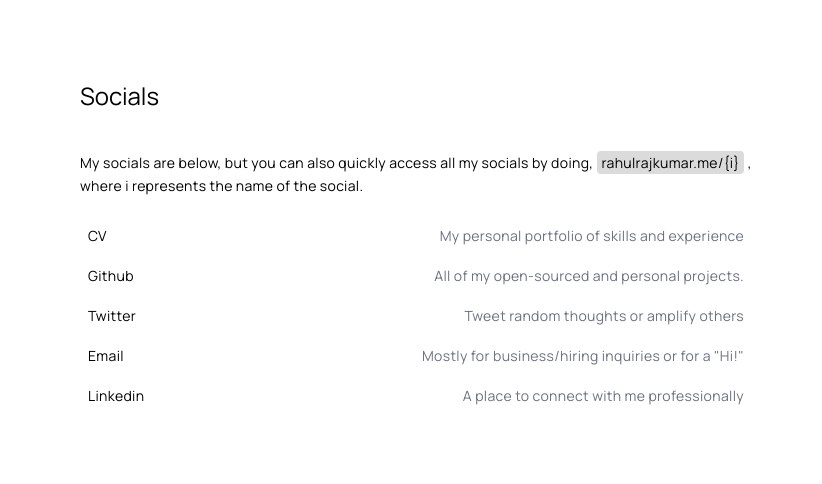
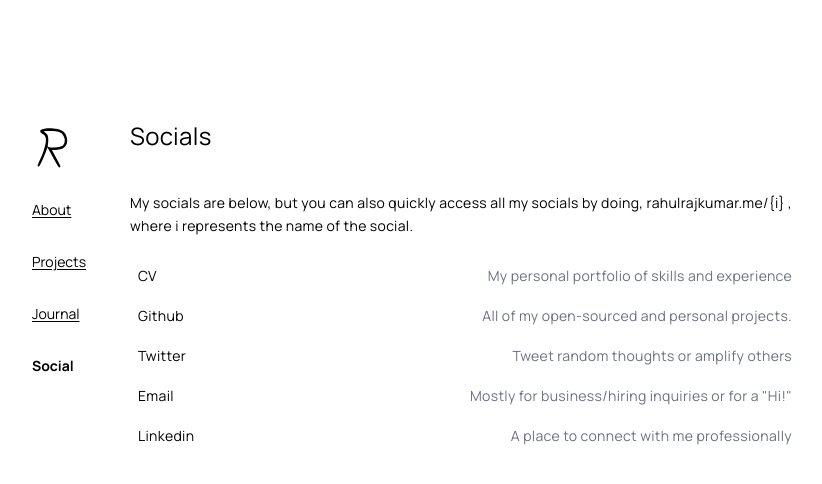
Before and after one commit to Rahuls-Coding/site, a Next.js app: page /social in a window 1280 px wide. Shown: the top 484 px of the page, without its empty margins (224-1046 px from the left). Built offline with nearby package versions, Linux system fonts and the light colour scheme.

Commit message:
ready for depolyment

```diff
--- a/pages/social.js
+++ b/pages/social.js
@@ -2,22 +2,26 @@ import React from "react";
 import Head from "next/head";
 import Code from "../components/Code";
 import Logo from '../components/Logo'
+import Navbar from '../components/Navbar'
 import { motion } from "framer-motion";
 
 function Social() {
   return (
-    <div className="flex flex-col justify-center items-start max-w-2xl sm:mx-auto pb-16 mx-6">
+    <div className="flex flex-col justify-center items-start max-w-3xl sm:mx-auto pb-16 mx-6">
       <Head>
         <title>Socials | Rahul Rajkumar</title>
       </Head>
+      <div className="grid lg:grid-cols-8 grid-rows-8 gap-4">
+        <div>
+          <Logo />
+          <Navbar />
+        </div>
+      <div className="special dark:text-slate-200 lg:mt-10 leading-relaxed tracking-wide row-span-7 lg:col-span-7">
       <div className="text-2xl mt-20">Socials</div>
-
       <div className=" dark:text-slate-200 mt-10 leading-relaxed tracking-wide text-sm">
-        <div className="pb-6">
+        <div className="pb-6 w-full">
           My socials are below, but you can also quickly access all my socials
-          by doing,
-          <Code text="rahulrajkumar.me/{i}" className="inline" />, where i
-          represents the name of the social.
+          by doing, rahulrajkumar.me/&#123;i&#x7D; , where i represents the name of the social.
         </div>
         <motion.div
           whileHover={{ scale: 1.03 }}
@@ -105,8 +109,9 @@ function Social() {
             </div>
           </a>
         </motion.div>
-
       </div>
+        </div>
+        </div>
     </div>
   );
 }
```
